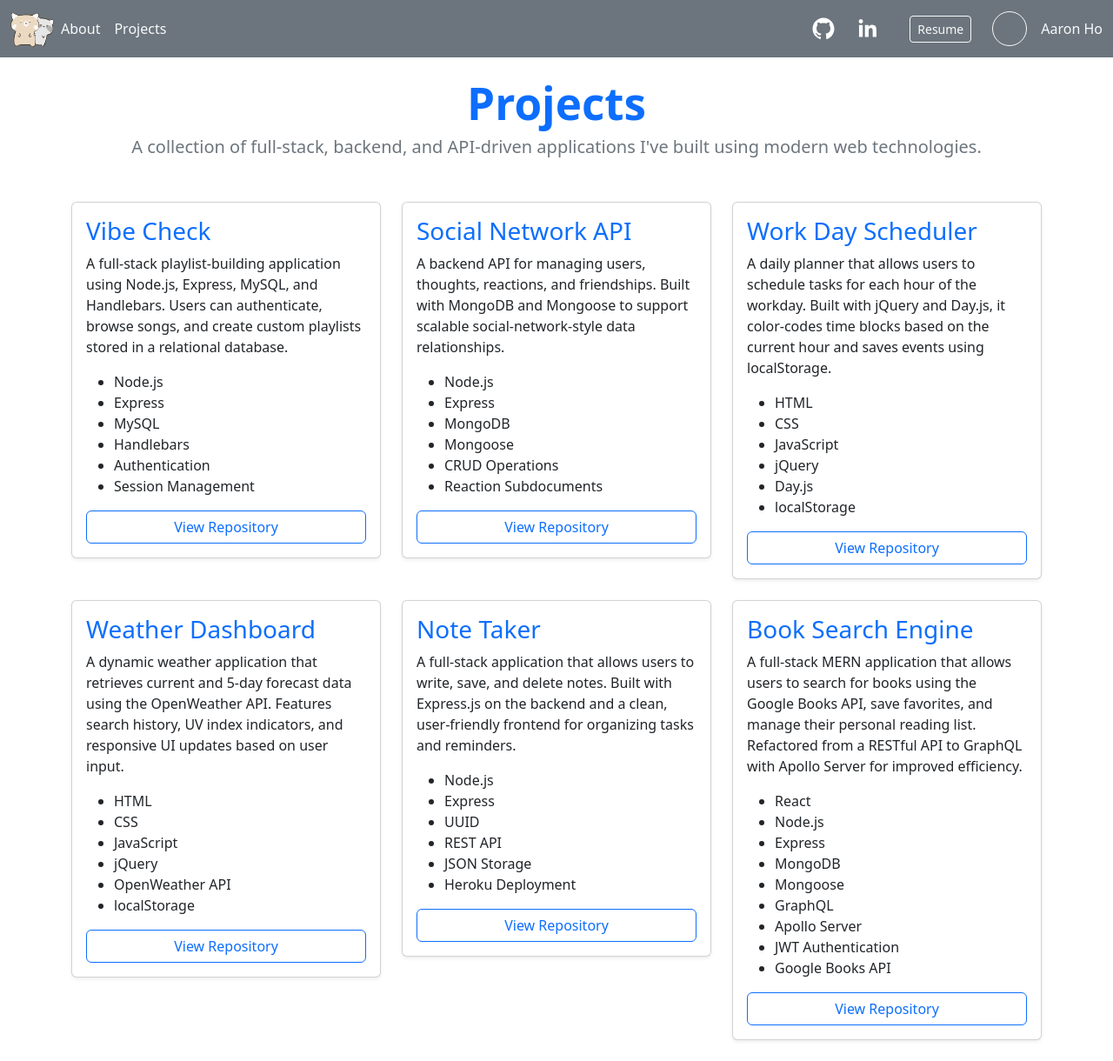
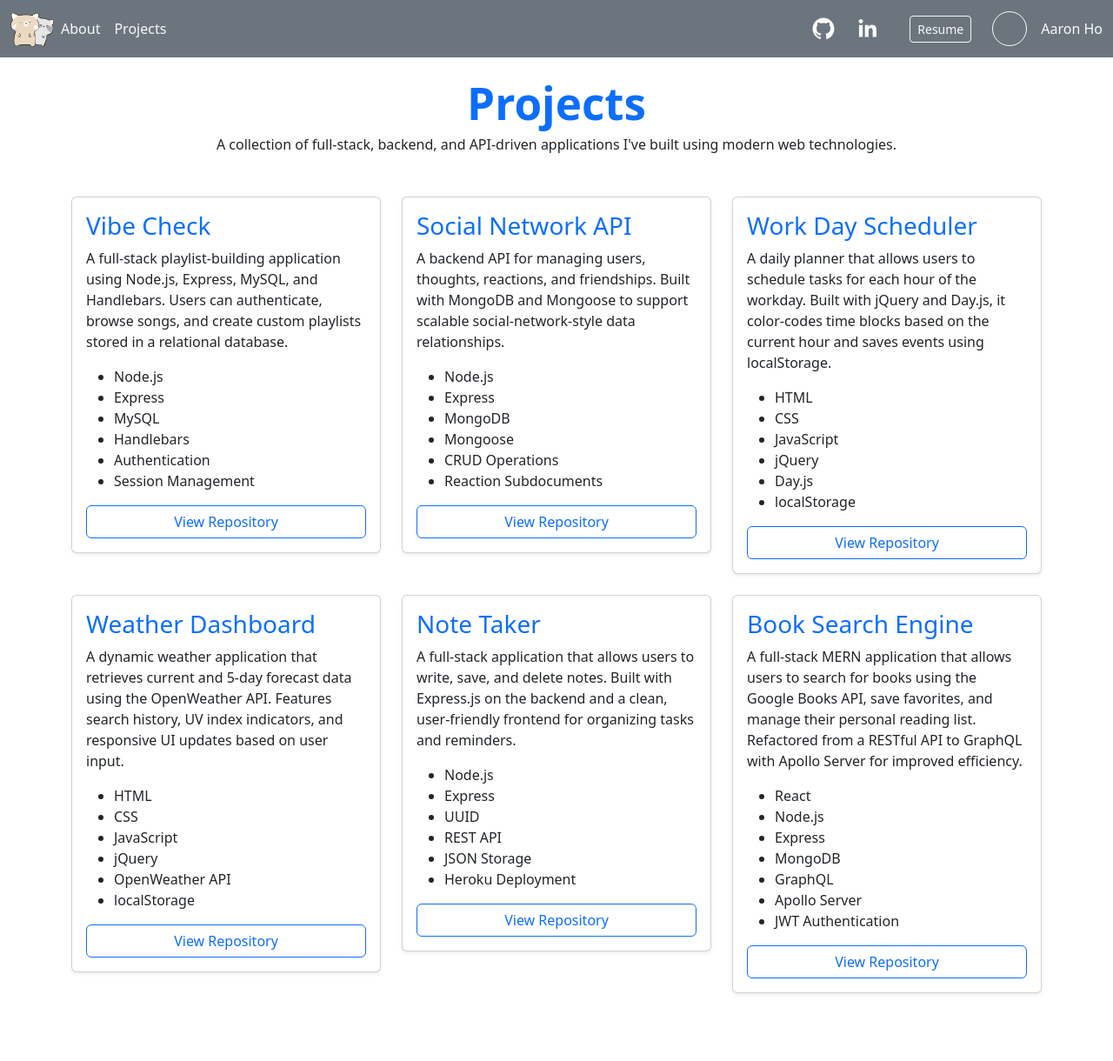
Before and after one commit to AaronH-o/react-resume, a React (Vite) app: page /project in a window 1280 px wide. Shown: the whole page at 87% size. After the commit the page ends 1166 px from the top, so only its background shows below. Built offline with nearby package versions, Linux system fonts and the light colour scheme.

Commit message:
fixed muted text on projects page

```diff
--- a/src/pages/ProjectPage.jsx
+++ b/src/pages/ProjectPage.jsx
@@ -81,11 +81,9 @@ export default function ProjectPage() {
         "Node.js",
         "Express",
         "MongoDB",
-        "Mongoose",
         "GraphQL",
         "Apollo Server",
         "JWT Authentication",
-        "Google Books API",
       ],
       repo: "https://github.com/AaronH-o/book-search-engine"
     }
@@ -97,7 +95,7 @@ export default function ProjectPage() {
       {/* PAGE HEADER */}
       <div className="mb-5 text-center">
         <h1 className="text-primary fw-bold">Projects</h1>
-        <p className="lead text-muted">
+        <p>
           A collection of full‑stack, backend, and API‑driven applications I've built using modern web technologies.
         </p>
       </div>
```
